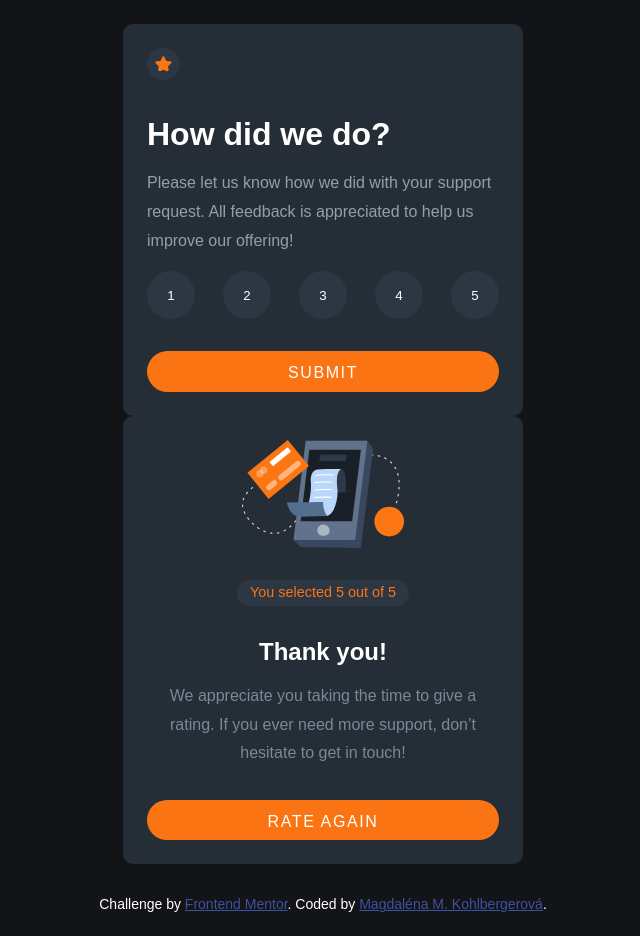
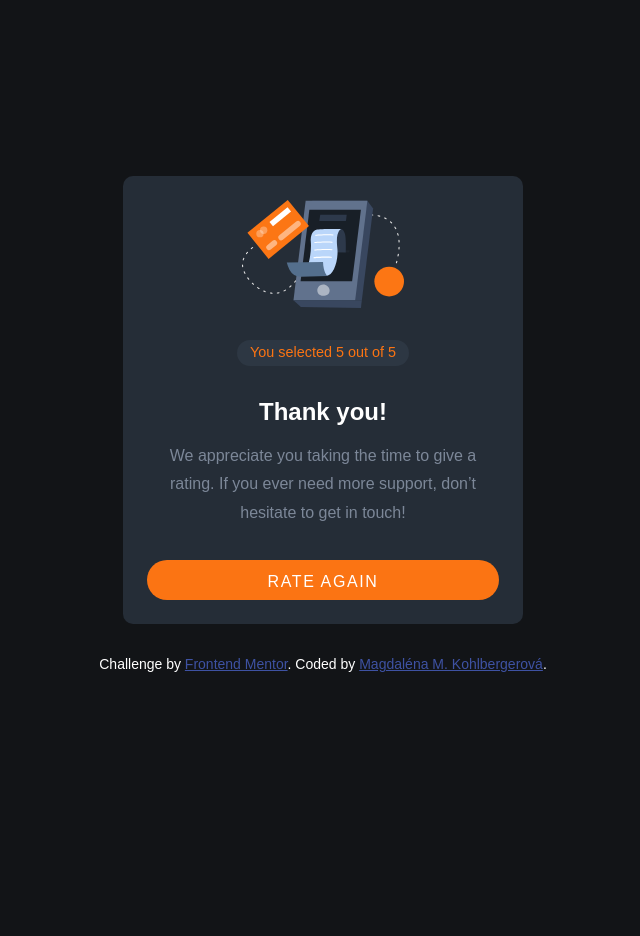
Before and after one commit to MagdalenaMartanKohlbergerova/RatingComponent, a plain HTML site: page index.html in a window 1280 px wide. Both pictures are taken after a click on the button "SUBMIT". Shown: the whole page, without its empty margins (317-957 px from the left). After the commit the page ends 848 px from the top, so only its background shows below. Drawn offline with Linux system fonts and the light colour scheme.

Commit message:
hide components + numerical rating

```diff
--- a/index.html
+++ b/index.html
@@ -36,7 +36,7 @@
 
   <!-- Thank you state start -->
 
-  <div class="thank-you">
+  <div class="thank-you hidden">
     <img src="./images/illustration-thank-you.svg" alt="">
     <p class="gray">You selected
       <span id="rating">5</span>
--- /dev/null
+++ b/index.js
@@ -0,0 +1,24 @@
+let mainContainer = document.querySelector(".main-container")
+let thanksContainer = document.querySelector(".thank-you")
+let submitButton = document.getElementById("submit")
+let rateAgain = document.getElementById("rate-again")
+let rating = document.getElementById("rating")
+let rates = document.querySelectorAll(".btn")
+
+
+
+submitButton.addEventListener("click", () => {
+    thanksContainer.classList.remove("hidden");
+    mainContainer.style.display = "none"
+})
+
+rateAgain.addEventListener("click", () => {
+    thanksContainer.classList.add("hidden");
+    mainContainer.style.display = "block"
+})
+
+rates.forEach((rate) => {
+    rate.addEventListener("click", () => {
+       rating.innerHTML = rate.innerHTML
+    })
+})
```
